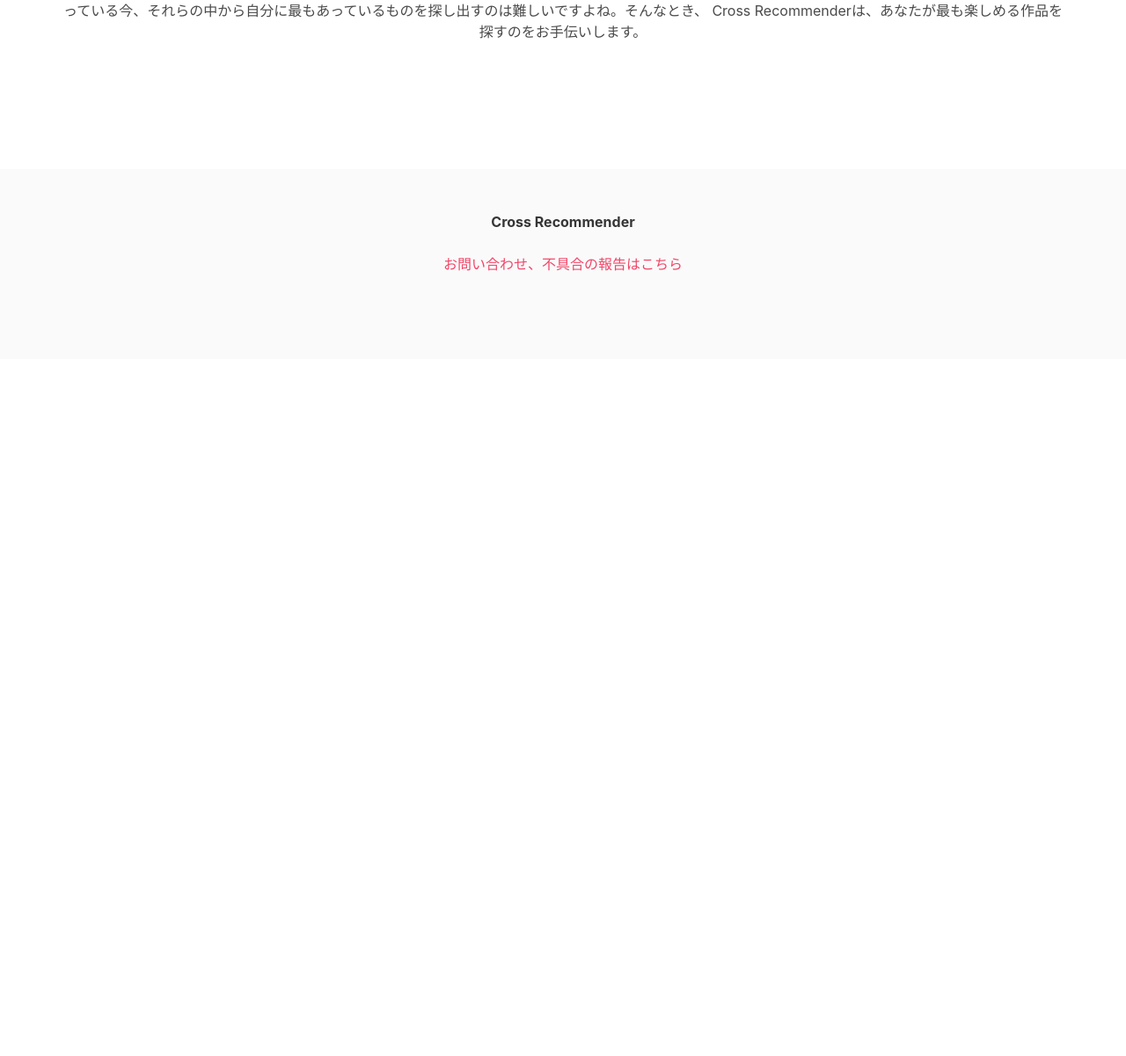
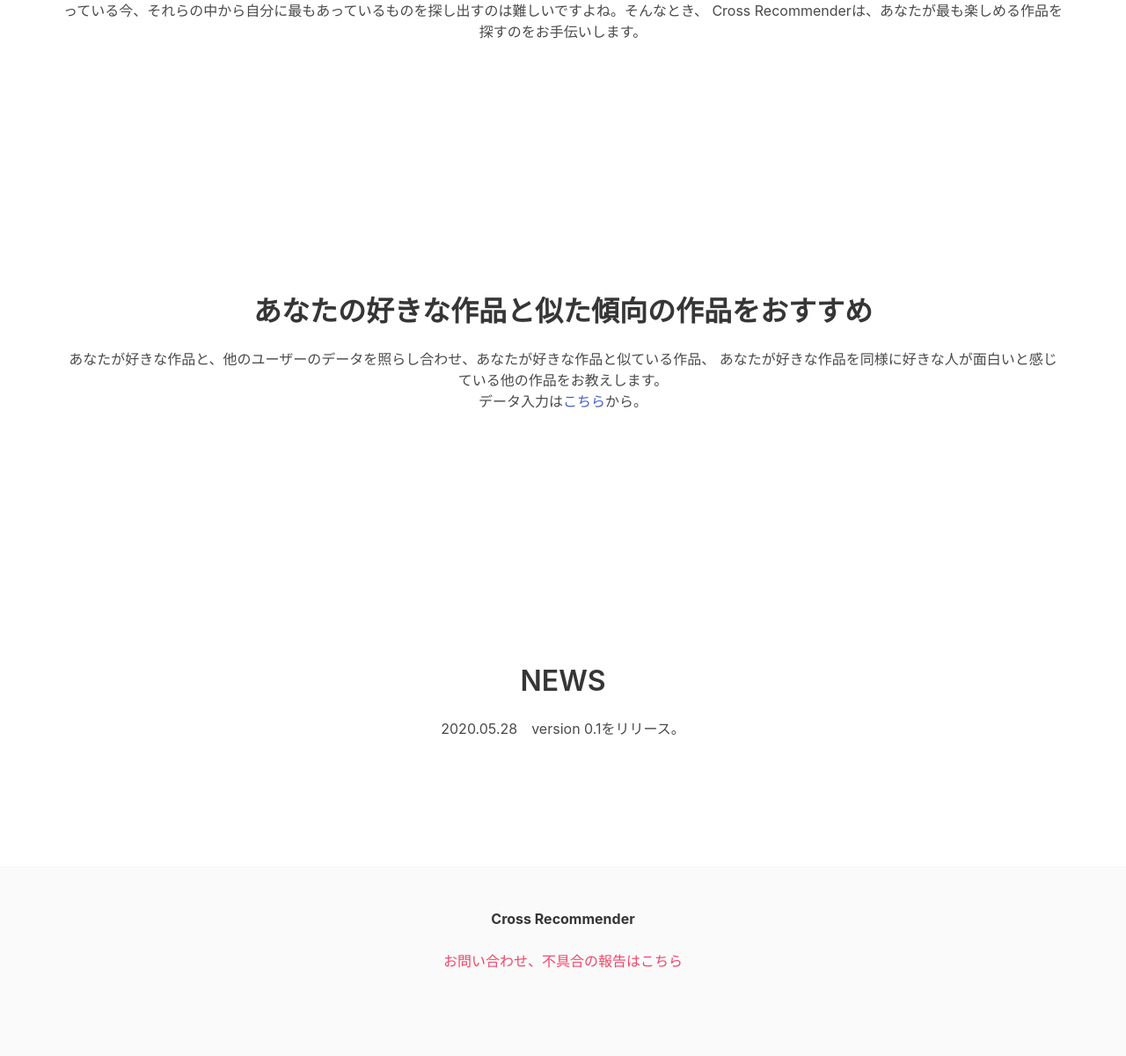
Before and after one commit to Cross-Recommender/CR_public, a Django app: page /cms/ in a window 1280 px wide. Shown: the part 697-1897 px from the top of the page at 88% size. Before the commit the page ends 1005 px from the top, so only its background shows below. Run offline with Django 3.2, Linux system fonts and the light colour scheme; parts of the project's set-up code (start-up, migrations or seed data) failed here and were passed over; some libraries are stand-ins or nearby versions.

Commit message:
topページに説明を追加

```diff
--- a/cms/templates/cms/top.html
+++ b/cms/templates/cms/top.html
@@ -46,4 +46,24 @@
         </div>
     </div>
 </section>
+<section class="section is-medium">
+    <div class="container">
+        <div class="has-text-centered">
+            <h1 class="title">あなたの好きな作品と似た傾向の作品をおすすめ</h1>
+            <p>あなたが好きな作品と、他のユーザーのデータを照らし合わせ、あなたが好きな作品と似ている作品、
+            あなたが好きな作品を同様に好きな人が面白いと感じている他の作品をお教えします。</p>
+            <p>データ入力は<a href = "/mkdata/start">こちら</a>から。</p>
+        </div>
+    </div>
+</section>
+<section class="section is-medium">
+    <div class="container">
+        <div class="has-text-centered">
+            <h1 class="title">NEWS</h1>
+            <ul>
+                <li>2020.05.28　version 0.1をリリース。</li>
+            </ul>
+        </div>
+    </div>
+</section>
 {% endblock %}
```
